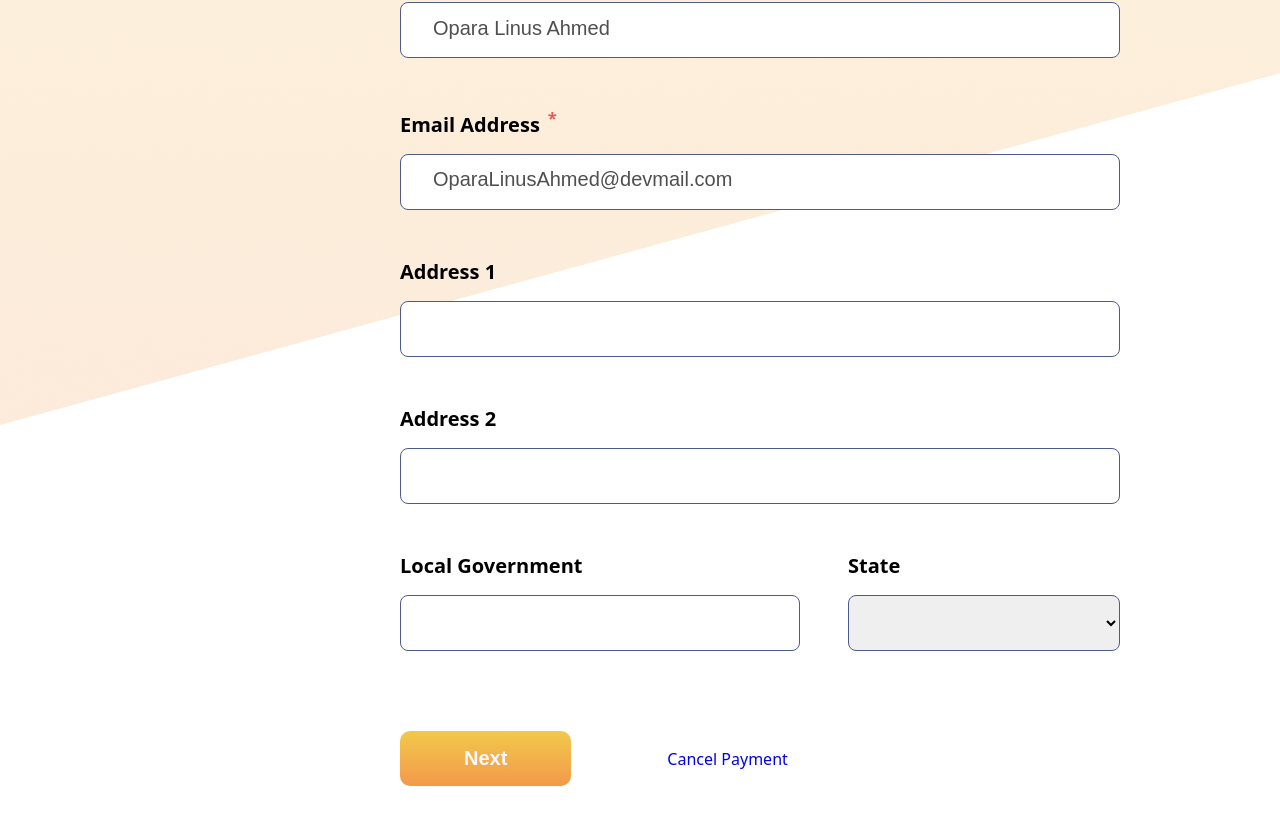
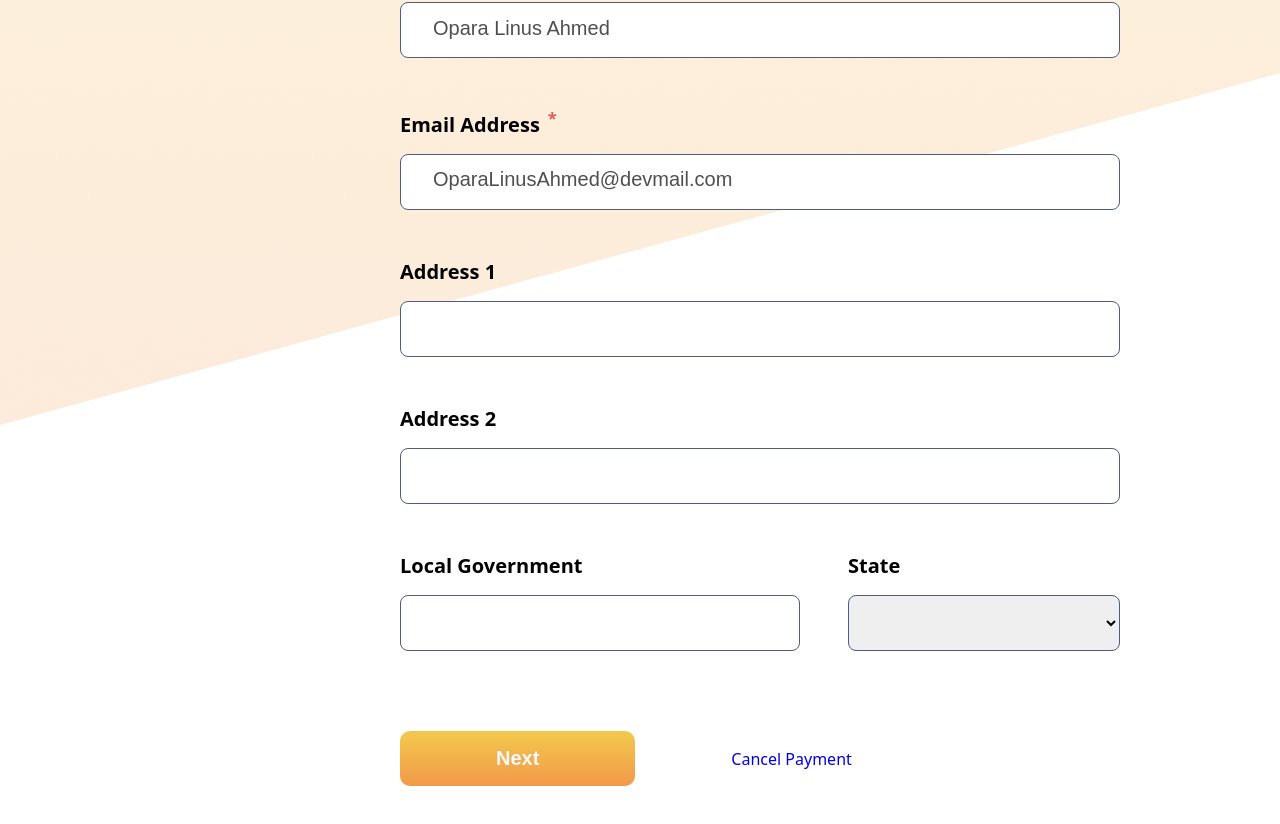
Before and after one commit to inky-penky/Pario-assesment, a React (Create React App) app: page / in a window 1280 px wide. Shown: the part 447-1271 px from the top of the page. Built offline with nearby package versions, Linux system fonts and the light colour scheme.

Commit message:
feat: Personal Info Page

```diff
--- a/src/components/Button.css
+++ b/src/components/Button.css
@@ -4,7 +4,7 @@ button {
     font-size: 1.25rem;
     background: linear-gradient(180deg, #F2C94C 0%, #F2994A 100%);
     border-radius: 0.6;
-    padding: 1rem 4rem;
+    padding: 1rem 6rem;
     margin: 5rem 1rem 0 0;
     border-radius: 10px;
     border: none;
```
